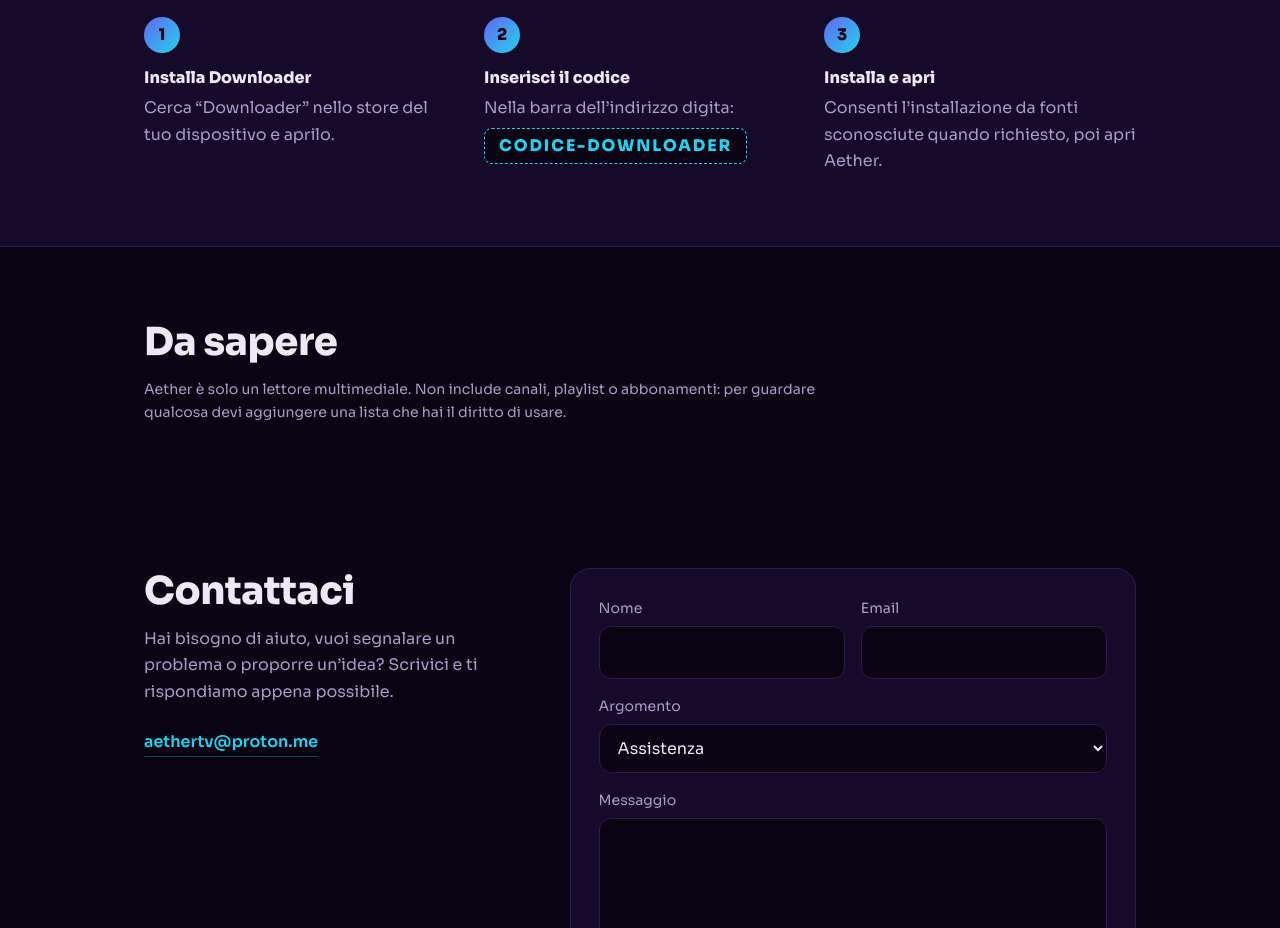
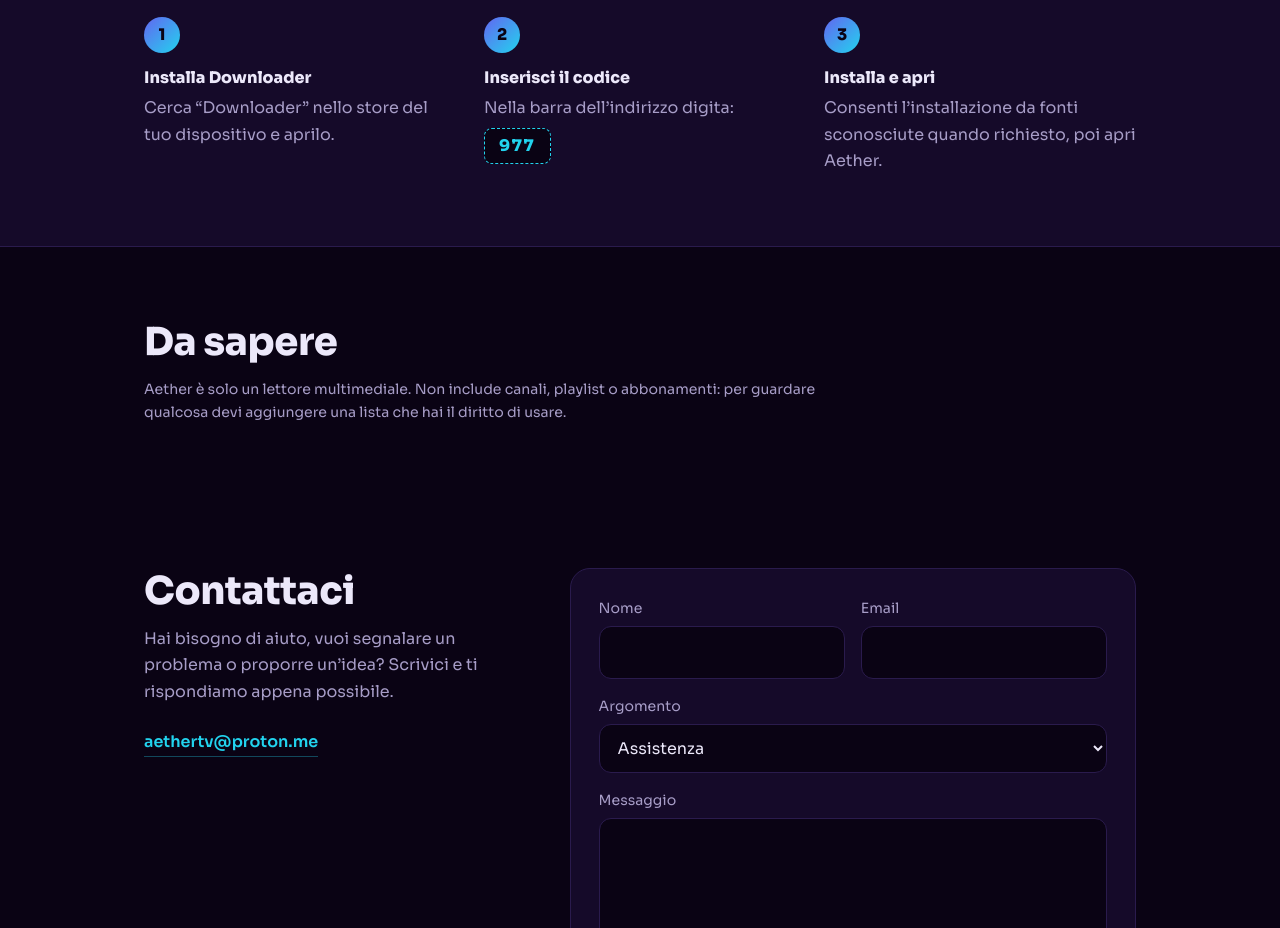
Before and after one commit to Br1-music/br1-aether, a plain HTML site: page index.html in a window 1280 px wide. Shown: the part 2681-3609 px from the top of the page. Drawn offline with Linux system fonts and the light colour scheme.

Commit message:
Update index.html

```diff
--- a/index.html
+++ b/index.html
@@ -237,7 +237,7 @@ footer .wrap{display:flex;justify-content:space-between;gap:16px;flex-wrap:wrap}
     <h3 style="margin-bottom:20px">Su Android TV, con Downloader</h3>
     <ol class="steps">
       <li><strong>Installa Downloader</strong>Cerca “Downloader” nello store del tuo dispositivo e aprilo.</li>
-      <li><strong>Inserisci il codice</strong>Nella barra dell’indirizzo digita:<br><span class="code">CODICE-DOWNLOADER</span></li>
+      <li><strong>Inserisci il codice</strong>Nella barra dell’indirizzo digita:<br><span class="code">977</span></li>
       <li><strong>Installa e apri</strong>Consenti l’installazione da fonti sconosciute quando richiesto, poi apri Aether.</li>
     </ol>
   </div>
```
